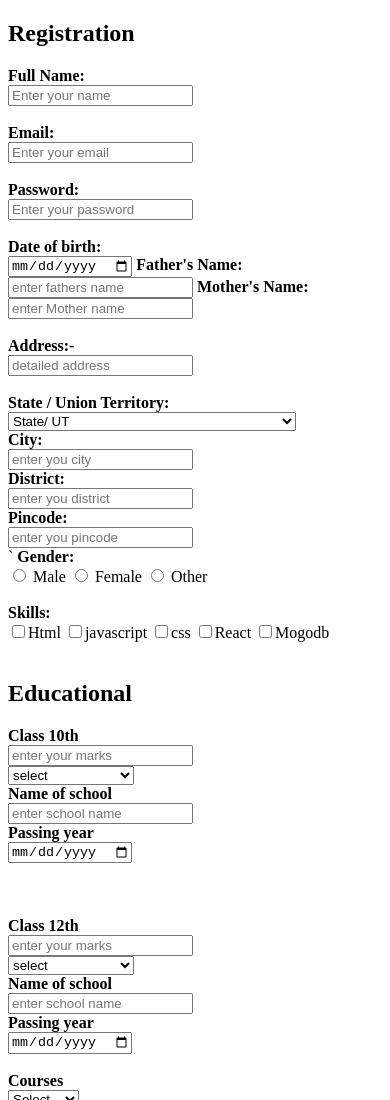
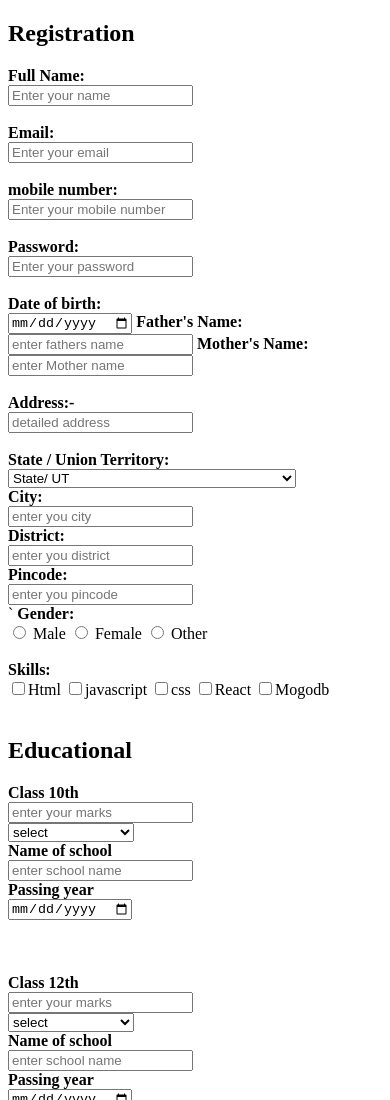
Before and after one commit to mdizaanahmad/Exam-Form-Website, a plain HTML site: page index.html in a window 390 px wide. Shown: the top 1100 px of the page. Drawn offline with Linux system fonts and the light colour scheme.

Commit message:
add phone number

```diff
--- a/index.html
+++ b/index.html
@@ -19,6 +19,8 @@
         <label><b>Email:</b></label><br>
             <input type="text" name="email" placeholder="Enter your email"><br><br>
 
+        <label><b>mobile number:</b></label><br>
+            <input type="text" name="mobile" placeholder="Enter your mobile number"><br><br>
 
         <label><b>Password:</b></label><br>
             <input type="password" name="password" placeholder="Enter your password"><br><br>
```
